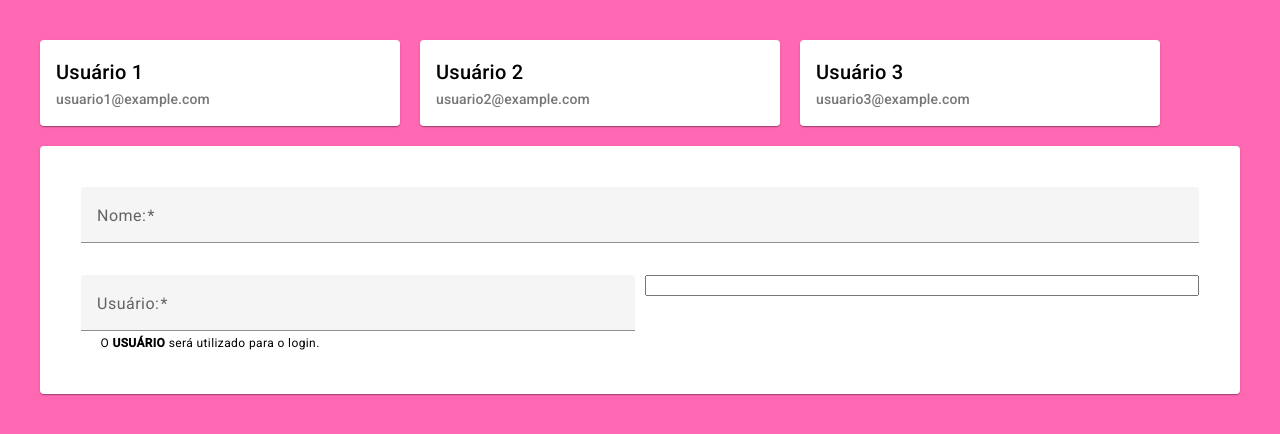
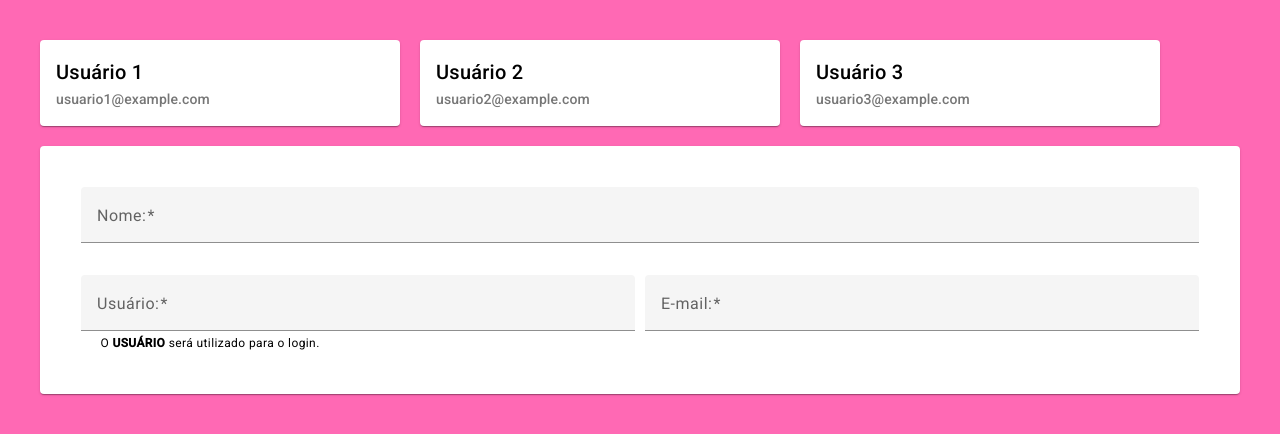
Before and after one commit to pinkiepieisa/Projetos-Angular, an Angular app in the folder projeto-template-driven-forms/: page / in a window 1280 px wide. Shown: the top 434 px of the page. Built offline with nearby package versions, Linux system fonts and the light colour scheme.

Commit message:
Campo email e validador

```diff
--- a/projeto-template-driven-forms/src/app/components/user-form/user-form.component.html
+++ b/projeto-template-driven-forms/src/app/components/user-form/user-form.component.html
@@ -36,9 +36,25 @@
 
                 </mat-form-field>
 
-                <div class="user-form__item user-form__item-50">
-                    <input style="width: 100%;"/>
-                </div>
+                <mat-form-field class="user-form__item user-form__item-50">
+
+                    <mat-label> E-mail:</mat-label>
+                    <input
+                        type="text"
+                        name="email"
+                        matInput
+                        [(ngModel)]="userSelected.email"
+                        #emailControl="ngModel"
+                        appEmailPatternValidator
+                        required
+                    />
+
+                    <mat-error *ngIf="emailControl.hasError('required')"> O <strong> E-MAIL </strong> é obrigatório! </mat-error>
+
+                    <mat-error *ngIf="emailControl.hasError('invalidEmailPattern') && !emailControl.hasError('required')"> O <strong> E-MAIL </strong> é inválido! </mat-error>
+
+                </mat-form-field>
+
             </div>
         </form>
     </mat-card-content>
--- /dev/null
+++ b/projeto-template-driven-forms/src/app/directives/email-pattern-validator.directive.ts
@@ -0,0 +1,26 @@
+import { Directive } from '@angular/core';
+import { AbstractControl, NG_VALIDATORS, ValidationErrors, Validator } from '@angular/forms';
+
+@Directive({
+  selector: '[appEmailPatternValidator]',
+  providers: [
+    {
+      provide: NG_VALIDATORS,
+      useExisting: EmailPatternValidatorDirective,
+      multi: true,
+    }
+  ]
+})
+export class EmailPatternValidatorDirective implements Validator {
+
+  validate(control: AbstractControl<any, any>): ValidationErrors | null {
+    const emailPattern = /^[a-zA-Z0-9._%+-]+@[a-zA-Z0-9.-]+\.[a-zA-Z]{2,}$/;
+    // Tudo o que faz o email ser válido
+
+    const isValid = emailPattern.test(control.value);
+
+    return isValid ? null : { 'invalidEmailPattern': true };
+  }
+
+
+}
```
Also changed, not shown: projeto-template-driven-forms/src/app/directives/directives.module.ts (+7 -2 lines).
